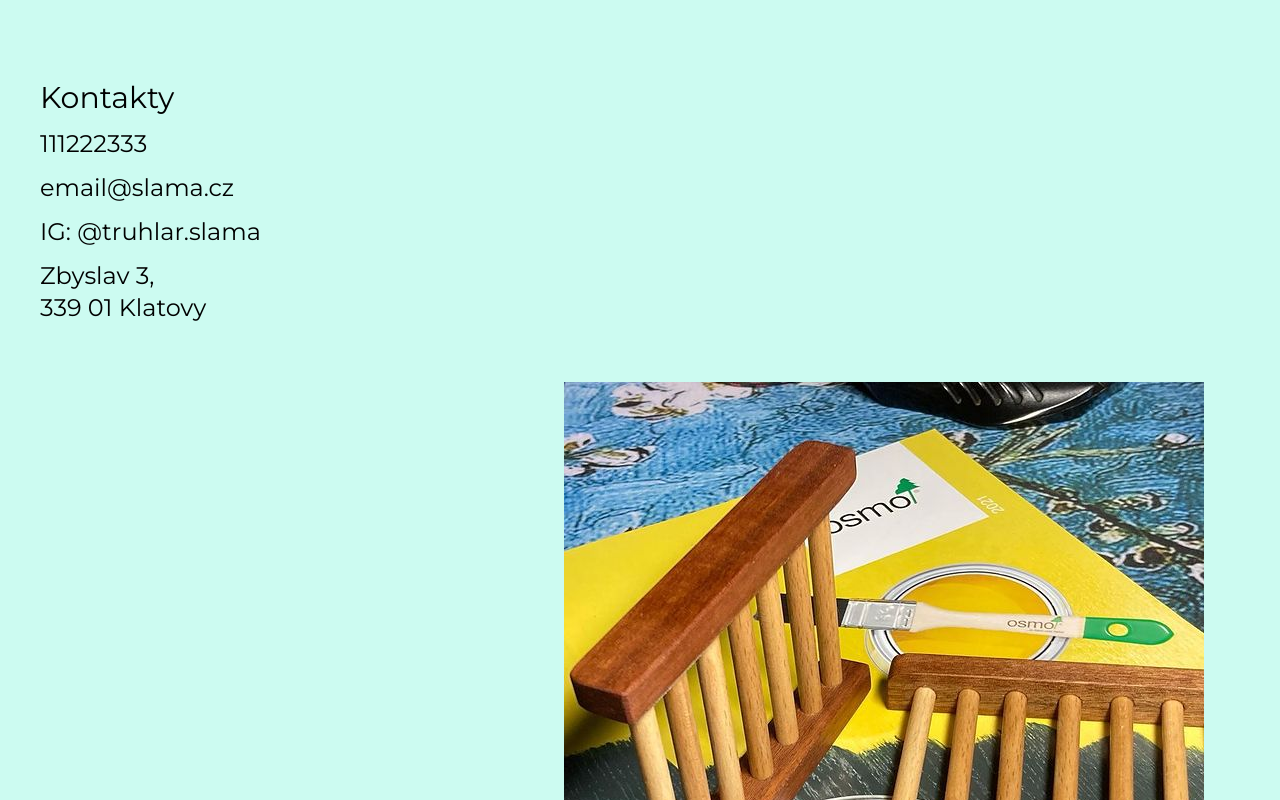
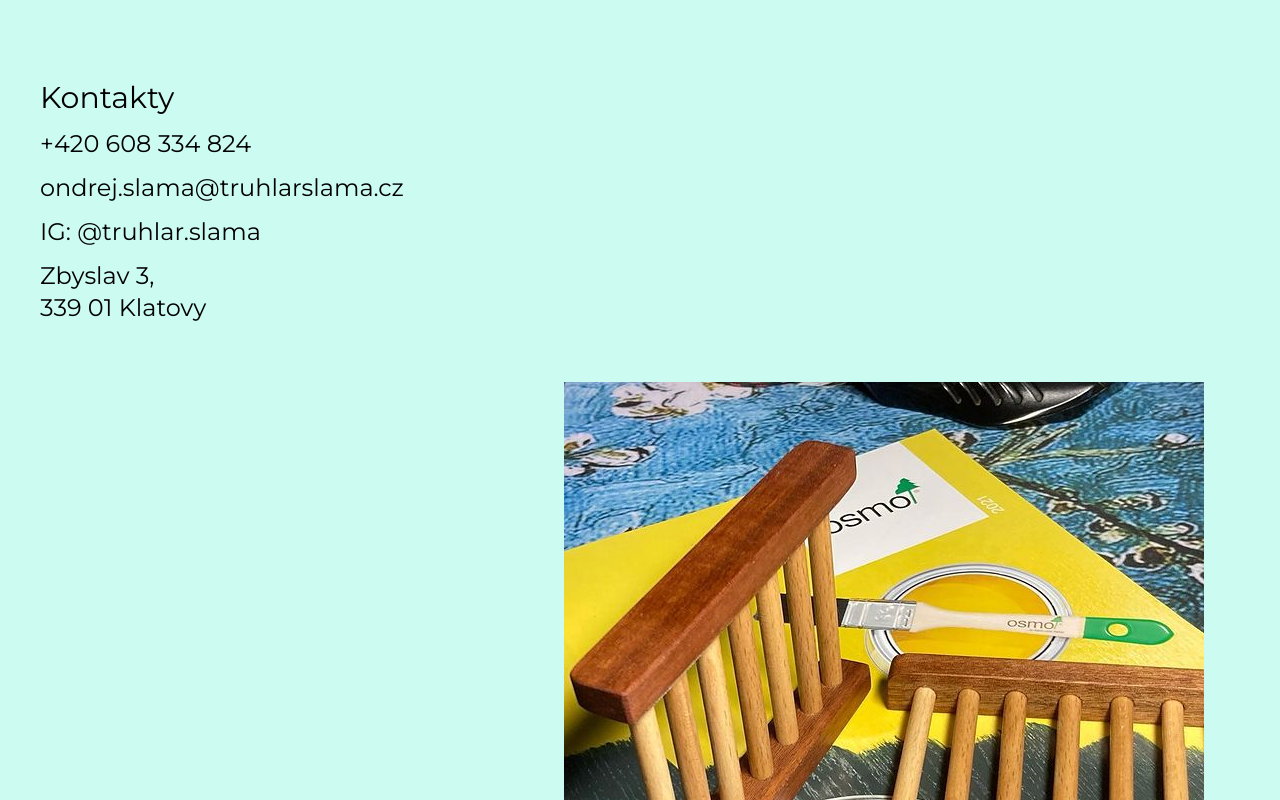
Before and after one commit to JakubStiburek/truhlar-slama, a SvelteKit app: page / in a window 1280 px wide. Shown: the part 880-1680 px from the top of the page. Built offline with nearby package versions, Linux system fonts and the light colour scheme.

Commit message:
contacts

```diff
--- a/src/components/Contacts.svelte
+++ b/src/components/Contacts.svelte
@@ -1,13 +1,13 @@
 <script>
-    const mail = "email@slama.cz";
-    const tel = "111 222 333";
+    const mail = "ondrej.slama@truhlarslama.cz";
+    const tel = "608334824";
     const insta = "https://www.instagram.com/truhlar.slama/";
     const location = "https://www.google.com/maps?q=Zbyslav+3,+339+01+Klatovy&rlz=1C5CHFA_enCZ988CZ988&um=1&ie=UTF-8&sa=X&ved=2ahUKEwjew5C_yOD7AhWmW_EDHW9FBDsQ_AUoAXoECAEQAw";
 </script>
 
 <ul class="list-none">
-    <li class="py-1.5 hover:text-blue-400"><a href={`tel:${tel}`}>111222333</a></li>
-    <li class="py-1.5 hover:text-blue-400"><a href={`mailto:${mail}`}>email@slama.cz</a></li>
+    <li class="py-1.5 hover:text-blue-400"><a href={`tel:${tel}`}>{`+420 ${tel.substring(0, 3)} ${tel.substring(3, 6)} ${tel.substring(6, 9)}`}</a></li>
+    <li class="py-1.5 hover:text-blue-400"><a href={`mailto:${mail}`}>{mail}</a></li>
     <li class="py-1.5 hover:text-blue-400"><a href={insta}>IG: @truhlar.slama</a>
     </li>
     <li class="py-1.5 hover:text-blue-400"><a href={location}>Zbyslav 3, <br/> 339 01 Klatovy</a></li>
```
